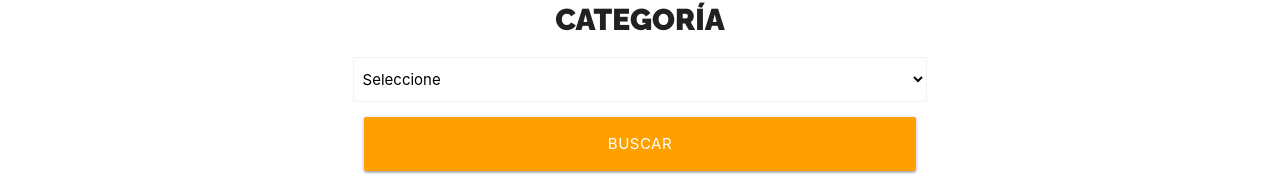
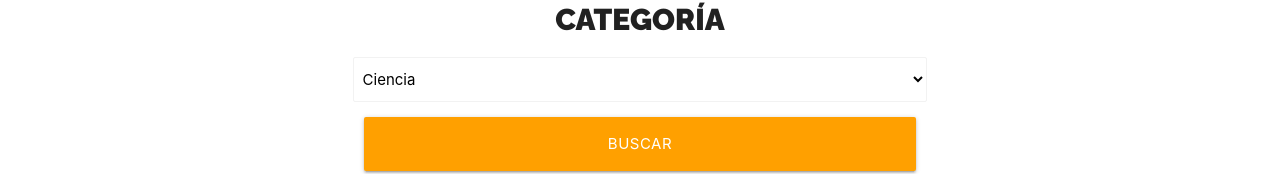
Before and after one commit to dgarciabravo13/noticias, a React (Create React App) app: page / in a window 1280 px wide. Shown: the part 160-334 px from the top of the page. Built offline with nearby package versions, Linux system fonts and the light colour scheme.

Commit message:
showing categories in the Select

```diff
--- a/src/components/Formulario.js
+++ b/src/components/Formulario.js
@@ -4,7 +4,18 @@
 
 const Formulario = () => {
 
-  const [categoria, SelectNoticias] = useSelect();
+  const OPCIONES = [
+    {value:"general",label:"General"},
+    {value:"business",label:"Negocios"},
+    {value:"entertainment",label:"Entretenimiento"},
+    {value:"health",label:"Salud"},
+    {value:"science",label:"Ciencia"},
+    {value:"sports",label:"Deportes"},
+    {value:"technology",label:"Tecnologia"}
+
+  ]
+
+  const [categoria, SelectNoticias] = useSelect('science', OPCIONES);
 
   return (
     <div className={`${styles.buscador} row`}>
--- a/src/hooks/useSelect.js
+++ b/src/hooks/useSelect.js
@@ -2,13 +2,17 @@
 
 const useSelect = (stateInicial, opciones) => {
 
-  const [state, setState] = useState("");
+  const [state, setState] = useState(stateInicial);
 
   const SelectNoticias = () => (
     <select
       className="browser-default"
+      value={state}
+      onChange={e => setState(e.target.value) }
     >
-      <option value="">Seleccione</option>
+      {opciones.map(opcion =>(
+        <option key={opcion.value} value={opcion.value}>{opcion.label}</option>
+      ))}
     </select>
   );
 
```
